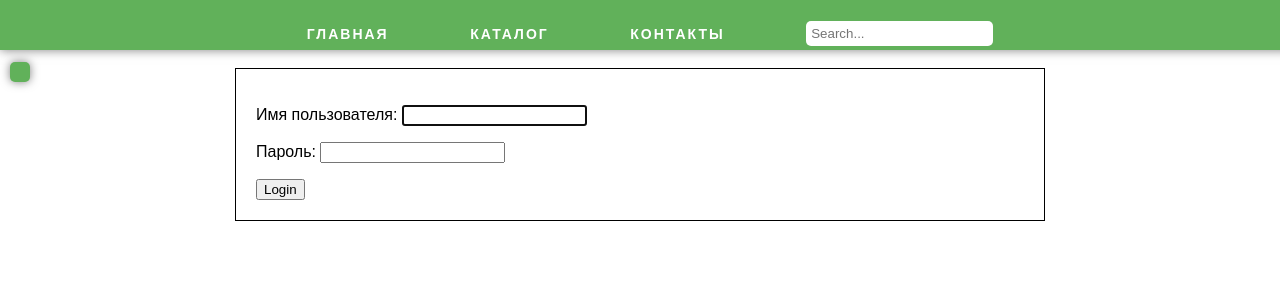
After one commit to maddyrucos/shop_bot_telegram, a Django app: page /login/ in a window 1280 px wide. The commit adds this page. Shown: the top 300 px of the page. Run offline with Django 5.2, Linux system fonts and the light colour scheme.

Commit message:
added search script on js added some views updated styles

```diff
--- a/bot_shop/urls.py
+++ b/bot_shop/urls.py
@@ -2,9 +2,12 @@ from django.contrib import admin
 from django.urls import path, include
 from django.conf import settings
 from django.conf.urls.static import static
+from django.contrib.auth import views as auth_views
 
 urlpatterns = [
     path('admin/', admin.site.urls),
     path('', include('shop.urls'), name='shop'),
     path('api/', include('api.urls'), name='api'),
+    path('login/', auth_views.LoginView.as_view(redirect_authenticated_user=True), name='login'),
+    path('logout/', auth_views.LogoutView.as_view(), name='logout')
 ] + static(settings.MEDIA_URL, document_root=settings.MEDIA_ROOT)
--- /dev/null
+++ b/shop/templates/registration/login.html
@@ -0,0 +1,11 @@
+{% extends 'shop/layout.html' %}
+{% block title %}Login{% endblock %}
+
+
+{% block content %}
+    <form method="post">
+      {% csrf_token %}
+      {{ form.as_p }}
+      <input type="submit" value="Login">
+    </form>
+{% endblock %}
--- a/shop/templates/shop/index.html
+++ b/shop/templates/shop/index.html
@@ -2,7 +2,7 @@
 {% load static %}
 
 {% block title %}
-    <title>Shop</title>
+    <title>Store</title>
 {% endblock %}
 
 {% block content %}
--- a/shop/templates/shop/layout.html
+++ b/shop/templates/shop/layout.html
@@ -5,11 +5,31 @@
 <head>
     <meta charset="UTF-8">
     <link href="{% static 'shop/base.css' %}" rel="stylesheet" type="text/css"/>
+    <link href="{% static 'shop/search.css' %}" rel="stylesheet" type="text/css"/>
+    <script src="https://code.jquery.com/jquery-3.6.0.min.js"></script>
     {% block title %}
     {% endblock %}
 </head>
 <body>
-    {% block content %}
-    {% endblock %}
+    <header>
+        <nav>
+            <ul>
+                <li><a href="{% url 'index' %}">Главная</a></li>
+                <li><a href="{% url 'catalog' %}">Каталог</a></li>
+                <li><a href="{% url 'contacts' %}">Контакты</a></li>
+                <li>
+                    <form id="search-form">
+                        <input type="text" id="search-input" placeholder="Search...">
+                    </form>
+                </li>
+            </ul>
+        </nav>
+        <div id="search-results"></div>
+    </header>
+    <main>
+        {% block content %}
+        {% endblock %}
+    </main>
+    <script src="{% static 'search.js' %}"></script>
 </body>
 </html>
--- a/shop/urls.py
+++ b/shop/urls.py
@@ -3,5 +3,10 @@ from shop import views
 
 urlpatterns = [
     path('', views.index, name='index'),
-    path('products/<int:product_id>/buy', views.product_buy, name='buy_product')
+    path('catalog/', views.catalog, name='catalog'),
+    path('catalog/<str:path>', views.catalog, name='catalog_path'),
+    path('products/<int:product_id>', views.product, name='product'),
+    path('products/<int:product_id>/buy', views.product_buy, name='buy_product'),
+    path('contacts/', views.index, name='contacts'),
+    path('search/', views.search, name='search')
 ]
--- /dev/null
+++ b/static/search.js
@@ -0,0 +1,31 @@
+$(document).ready(function() {
+    $('#search-input').on('input', function() {
+        var query = $(this).val();
+        if (query.length > 2) {
+            $.ajax({
+                url: '/search/',
+                data: {
+                    'q': query
+                },
+                dataType: 'json',
+                success: function(data) {
+                    console.log(data)
+                    var results = data.results;
+                    var html = '';
+                    if (results.length > 0) {
+                        html += '<ul>';
+                        for (var i = 0; i < results.length; i++) {
+                            html += '<li><a href="/product/' + results[i].id + '/">' + results[i].name + '</a></li>';
+                        }
+                        html += '</ul>';
+                    } else {
+                        html += '<p>No results found.</p>';
+                    }
+                    $('#search-results').html(html);
+                }
+            });
+        } else {
+            $('#search-results').html('');
+        }
+    });
+});
--- a/static/shop/base.css
+++ b/static/shop/base.css
@@ -1,18 +1,82 @@
 body {
     font-family: Arial, sans-serif;
+    color: #black;
+    margin: 0;
+    padding: 0;
+}
+
+main {
+    margin: 0 auto;
+    margin-top: 50px;
+    padding: 20px;
+    width: 60%;
+    border: solid 1px;
+}
+
+header {
+    background-color: #61b15a;
+    padding: 5px 10px;
+    box-shadow: 0 0 10px rgba(0, 0, 0, 0.5);
+    width: 100%;
+    height: 40px;
+    position: fixed;
+    top: 0;
+    left: 0;
+    z-index: 100;
+}
+
+nav {
+    width: 60%;
+    margin: 0 auto;
+}
+
+nav ul {
+    list-style-type: none;
+    padding: 0;
     display: flex;
-    justify-content: center;
+    justify-content: space-around;
+    align-items: center;
+    height: 100%;
+}
+
+nav ul li {
+    margin: auto;
+}
+
+nav ul li a {
+    text-decoration: none;
+    color: #fff;
+    font-size: 14px;
+    font-weight: bold;
+    text-transform: uppercase;
+    letter-spacing: 2px;
+    height: 100%;
+    align-items: center;
+    display: flex;
+}
+
+nav ul li a:hover {
+    color: #ffc107;
+}
+
+#search-input {
+    padding: 5px;
+    border: none;
+    border-radius: 5px;
+    background-color: #fff;
+    color: #282c34;
 }
 
 .products {
-    width: 60%;
+    width: 100%;
     display: flex;
     flex-wrap: wrap;
     justify-content: space-between;
 }
 
 .product {
-    width: 28%;
+    width: 15%;
+    color: black;
     height: auto;
     margin-bottom: 20px;
     box-shadow: 0 0 10px rgba(0, 0, 0, 0.1);
@@ -28,11 +92,18 @@ body {
     display: inline-block;
     padding: 10px 20px;
     background-color: #4CAF50;
-    color: white;
     text-decoration: none;
     border-radius: 5px;
+    color: #fff;
+    font-weight: bold;
+    text-transform: uppercase;
+    letter-spacing: 1px;
 }
 
 .buy-button:hover {
-    #45a049;
+    color: #ffc107;
 }
+
+.catalog {
+    margin-top: 80px;
+}
--- /dev/null
+++ b/static/shop/search.css
@@ -0,0 +1,32 @@
+#search-input {
+    padding: 5px;
+    border: none;
+    border-radius: 5px;
+    background-color: #fff;
+    color: #282c34;
+}
+
+#search-results {
+    position: absolute;
+    background-color: #61b15a;
+    color: #fff;
+    padding: 10px;
+    border-radius: 5px;
+    box-shadow: 0 0 10px rgba(0, 0, 0, 0.5);
+    z-index: 1;
+}
+
+#search-results ul {
+    list-style-type: none;
+    padding: 0;
+    margin: 0;
+}
+
+#search-results ul li a {
+    color: #fff;
+    text-decoration: none;
+}
+
+#search-results ul li a:hover {
+    color: #ffc107;
+}
```
Also changed, not shown: shop/templates/shop/catalog.html (added, +14 -0 lines), shop/views.py (+32 -4 lines).
